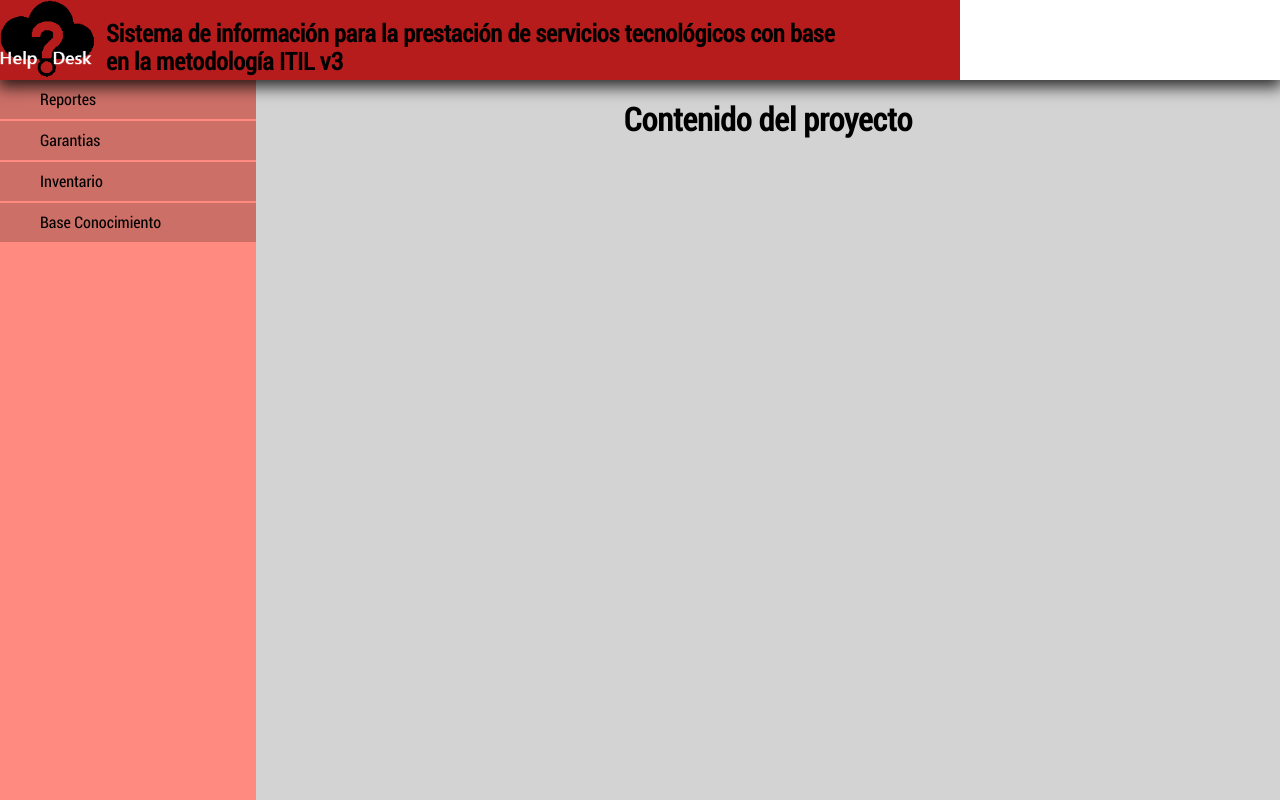
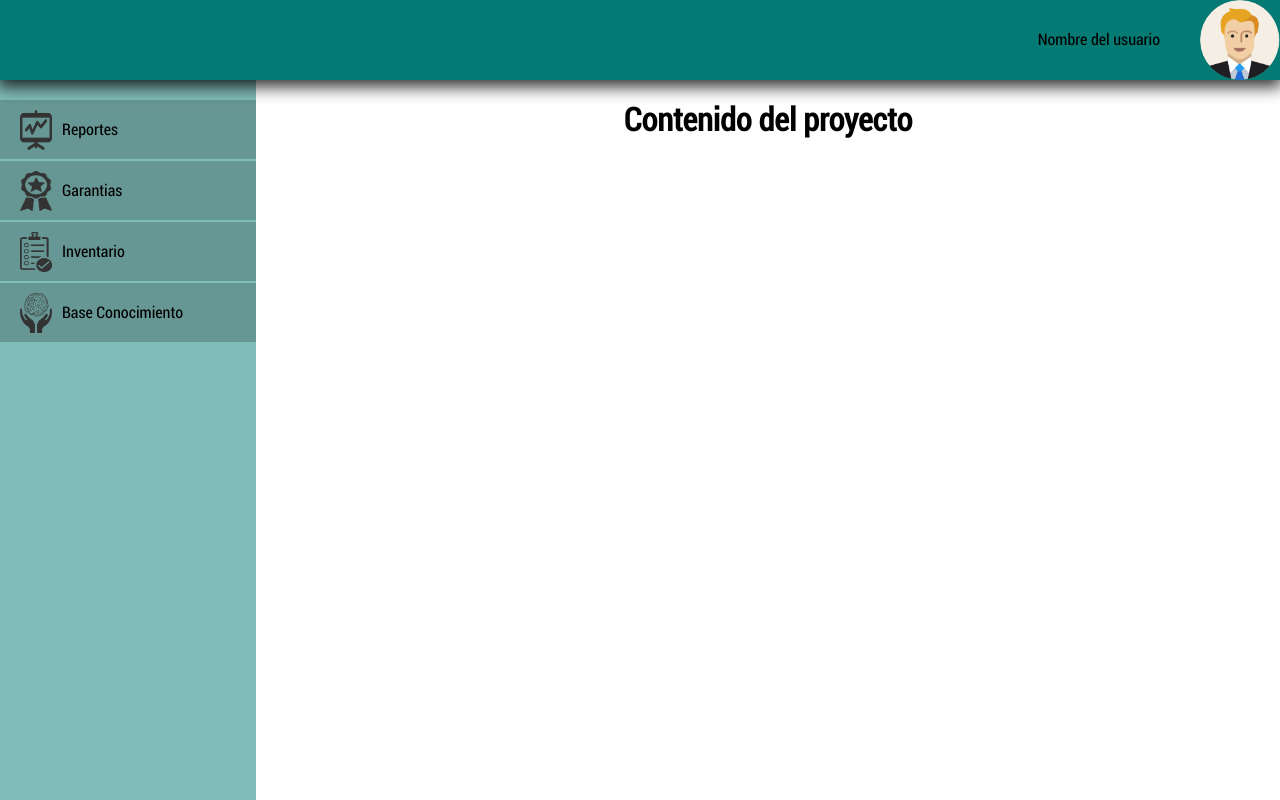
Before and after one commit to ADSI-751314/HelpDesk, a PHP site: page / in a window 1280 px wide. Run offline with PHP 8.4, Linux system fonts and the light colour scheme.

Commit message:
Diseño de menús

```diff
--- a/index.php
+++ b/index.php
@@ -2,19 +2,39 @@
     <body>
         <header>
             <div class="app-logo"></div>
-            <div class="title-box"><h1>Sistema de información para la prestación de servicios tecnológicos con base en la metodología ITIL v3</h1></div>
+            <div class="title-box"><h1><!---Sistema de información para la prestación de servicios tecnológicos con base en la metodología ITIL v3--></h1></div>
             <div class="user">
                 <div id="usr-photo"></div>
-                <div id="usr-name"></div>
+                <div id="usr-name"><p>Nombre del usuario</p></div>
             </div>
         </header>
 
         <nav>
-            <ul class="menu">
-                <li><a href="/HelpDesk/view/forms/frm_reportes.php">Reportes</a></li>
-                <li><a href="/HelpDesk/view/forms/frm_garantias.php">Garantias</a></li>
-                <li><a href="/HelpDesk/view/forms/frm_inventario_tecnologico.php">Inventario</a></li>
-                <li><a href="/HelpDesk/view/forms/frm_base_conocimiento.php">Base Conocimiento</a></li>
+            <ul class="side-menu">
+                <li>
+                    <a href="/HelpDesk/view/forms/frm_reportes.php">
+                        <img src="view/img/reports.png" class="side-mnu-icon">
+                        <p class="side-mnu-text">Reportes</p>
+                    </a>
+                </li>
+                <li>
+                    <a href="/HelpDesk/view/forms/frm_garantias.php">
+                        <img src="view/img/warranty.png" class="side-mnu-icon">
+                        <p class="side-mnu-text">Garantias</p>
+                    </a>
+                </li>
+                <li>
+                    <a href="/HelpDesk/view/forms/frm_inventario_tecnologico.php">
+                        <img src="view/img/inventory.png" class="side-mnu-icon">
+                        <p class="side-mnu-text">Inventario</p>
+                    </a>
+                </li>
+                <li>
+                    <a href="/HelpDesk/view/forms/frm_base_conocimiento.php">
+                        <img src="view/img/knowledge.png" class="side-mnu-icon">
+                        <p class="side-mnu-text">Base Conocimiento</p>
+                    </a>
+                </li>
             </ul>
         </nav>
 
--- a/view/css/general.css
+++ b/view/css/general.css
@@ -6,13 +6,12 @@
 body{
     margin: 0px;
     font-family: roboto;
-    background-color: #eee;
 }
 header{
     float: left;
     width: 100%;
     height: 80px;
-    background-color: #B71C1C;
+    background-color: #037A74;
     z-index: 2;
     -webkit-box-shadow: 0px 5px 15px 2px rgba(0,0,0,0.8);
     -moz-box-shadow: 0px 5px 15px 2px rgba(0,0,0,0.8);
@@ -22,7 +21,6 @@ header{
 .app-logo{
     float: left;
     display: inline-block;
-    background-image:url(../img/cloud-question-mark.png);
     background-repeat: no-repeat;
     background-size: 100%;
     width: 6em;
@@ -35,13 +33,37 @@ Muestra el logo de la compañía*/
     top: 0px;
     right: 0px;
     float: right;
-    background-color: white;
     display: inline-block;
     width: 20em;
     height: inherit;
+    transition: all .5s ease;
 }
-.user#usr-photo{
-
+.user:hover{
+    cursor: pointer;
+    background-color: rgba(0,0,0,0.5);
+    color: white;
+}
+#usr-photo{
+    width: 5em;
+    height: inherit;
+    float: right;
+    background-image: url('../img/male.png');
+    background-repeat: no-repeat;
+    background-size: 80px 80px;
+    border-radius: 50%;
+}
+#usr-name{
+    width: 15em;
+    height: inherit;
+    float: left;
+}
+#usr-name > p{
+    text-align: right;
+    width: inherit;
+    max-width: 200px;
+    display: inline-block;
+    margin: 0px;
+    padding: 30px 0 25px 0;
 }
 /*Div anidado en header, contiene etiqueta h1*/
 .title-box{
@@ -51,54 +73,64 @@ Muestra el logo de la compañía*/
 }
 /*Etiqueta h1 anidada en .title-box que contiene el titulo*/
 .title-box > h1{
+    color: white;
     margin: 0px;
     padding: 20px 0px 0px 10px;
     display: inline-block;
     font-size: 1.5rem;
-    width: 95%;
 }
 nav{
     position: absolute;
     top: 80px;
     bottom: 0px;
-    background-color: #FF8A80;
+    background-color: rgba(3,122,116,0.5);
     width: 20%;
     z-index: -1;
 }
 /*Etiqueta ul anidada en nav*/
-.menu{
+.side-menu{
     list-style: none;
     margin: 0px;
-    padding: 0px;
+    padding: 20px 0px 20px 0px;
     width: 100%;
 }
-.menu li{
+.side-menu li{
+    width: 100%;
     margin-bottom: 2px;
     padding: 0px;
     background-color: rgba(0,0,0,0.2);
 }
-.menu li > a{
+.side-menu li > a{
     display: block;
-    padding: 10px 10px 10px 40px;
+    padding: 10px 10px 10px 20px;
     text-decoration: none;
     color: black;
     -webkit-transition: all .25s ease;
     -moz-transition:  all .25s  ease;
-    -ms-transition:  all .25s  ease;
-    -o-transition:  all .25s  ease;
     transition:  all .25s  ease;
 }
-.menu li > a:hover{
+.side-menu li > a:hover{
     border-left: 4px solid #B71C1C;
-    background-color: rgba(0,0,0,0.4);
     box-shadow: inset 0 5px 10px black;
+    color: white;
+}
+/*Etiquete img que contiene los iconos*/
+.side-mnu-icon{
+    float: left;
+    width: 2em;
+    height: 2.5em;
+}
+.side-mnu-text{
+    margin: 0px;
+    padding: 10px;
+    width: 70%;
+    display: inline-block;
 }
 .content{
     position: absolute;
     top: 80px;
     right: 0px;
     bottom: 0px;
-    background-color: lightgrey;
     width: 80%;
     text-align: center;
     z-index: -1;
--- a/view/forms/head.php
+++ b/view/forms/head.php
@@ -4,7 +4,7 @@
         <title>HelpDesk</title>
         <meta charset="UTF-8">
         <meta name="viewport" content="width=device-width, initial-scale=1.0">
-        <link rel="stylesheet" type="text/css" href="/HelpDesk/view/css/general.css">
-        <script type="application/javascript" language="javascript" src="/HelpDesk/view/js/jquery.js"></script>
-        <script type="text/javascript" src="/HelpDesk/view/js/general.js"></script>
+        <link rel="stylesheet" type="text/css" href="view/css/general.css">
+        <script type="application/javascript" language="javascript" src="view/js/jquery.js"></script>
+        <script type="text/javascript" src="view/js/general.js"></script>
     </head>
--- a/view/js/general.js
+++ b/view/js/general.js
@@ -1,8 +1,7 @@
 $(document).ready(function(){
-    $(".menu  a").click(function (){
+    $(".menu li a").click(function (){
        var href = $(this).attr("href");
-       console.log(href);
+       console.log(href + typeof(href));
        $(".content").load(href);
-
     });
 });
```
Also changed, not shown: view/img/female.png (added), view/img/inventory.png (added), view/img/knowledge.png (added), view/img/male.png (added), view/img/reports.png (added), view/img/warranty.png (added).
